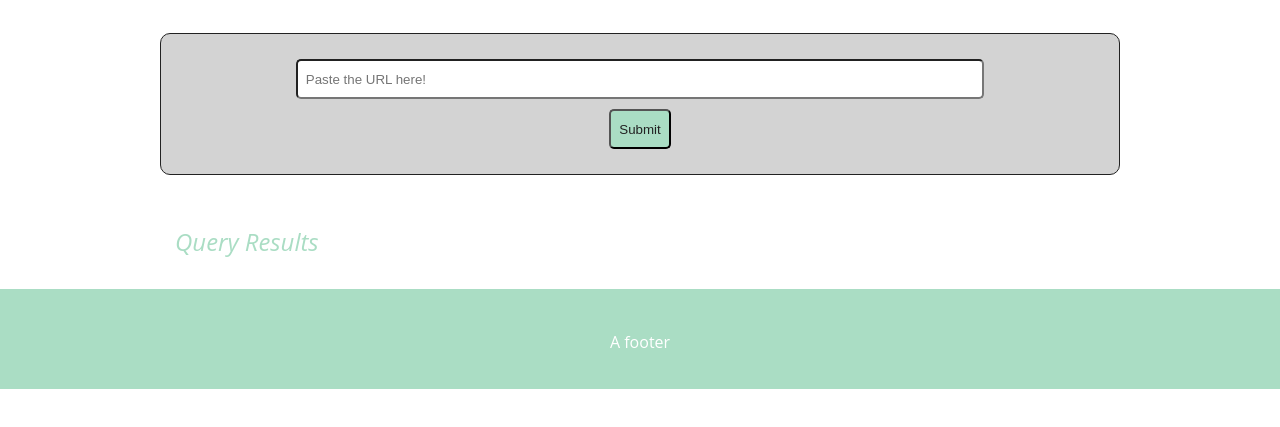
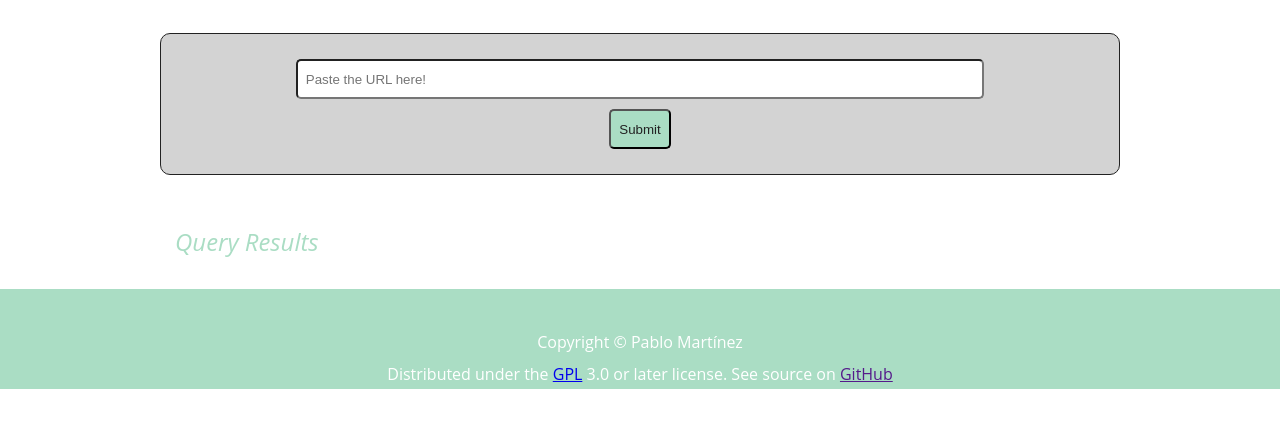
Before and after one commit to pablomartan/evaluate-news-nlp, a website built with webpack: page src/html/index.html in a window 1280 px wide. Shown: the part 99-526 px from the top of the page. Built offline with nearby package versions, Linux system fonts and the light colour scheme.

Commit message:
feat: add copyright notice to footer

```diff
--- a/src/html/index.html
+++ b/src/html/index.html
@@ -22,7 +22,9 @@
         </section>
     </main>
     <footer>
-        A footer
+        <p class="copy-right-paragraph">Copyright © Pablo Martínez</p><br />
+        <p class="copy-right-paragraph">Distributed under the <a href="https://www.gnu.org/licenses/gpl-3.0.en.html">GPL</a>
+        3.0 or later license. See source on <a href="">GitHub</a></p>
     </footer>
     <script>
          // Check that service workers are supported
```
